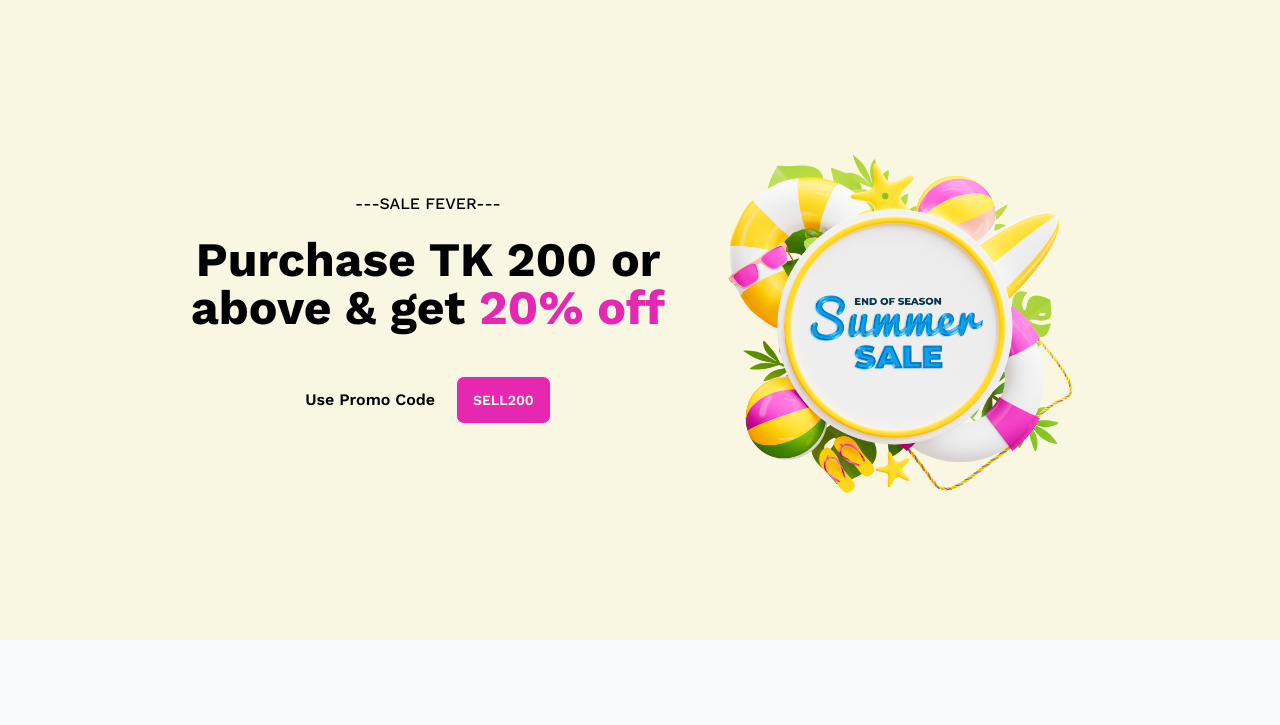
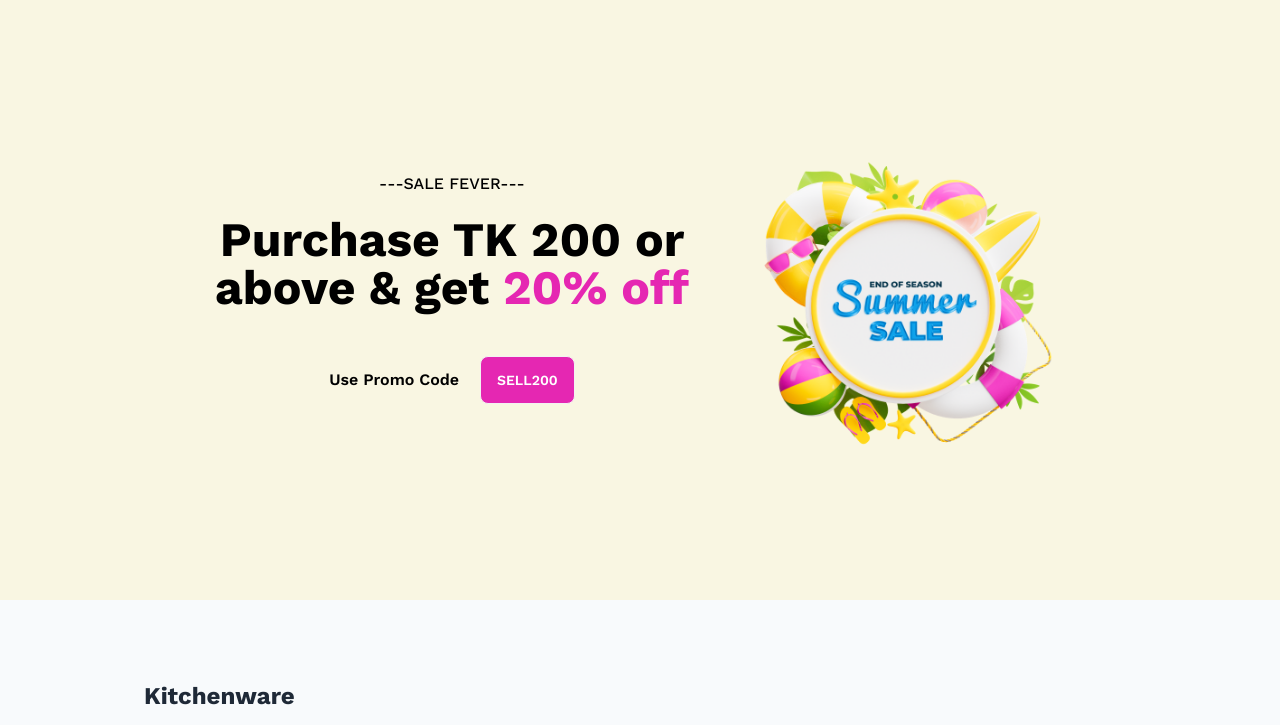
Before and after one commit to surovishimu/Kitchen-ware, a plain HTML site: page index.html in a window 1280 px wide. Shown: the top 725 px of the page. Drawn offline with nearby package versions, Linux system fonts and the light colour scheme.

Commit message:
fix the scroll bar

```diff
--- a/index.html
+++ b/index.html
@@ -26,9 +26,9 @@
 <body class="font-work-sans">
     <header>
         <!-- banner part start -->
-        <div class="hero  bg-base-200 bg-[#F9F6E2] min-h-[calc(100vh-20vh)]">
-            <div class="hero-content flex-col gap-10 lg:flex-row-reverse flex-1 ">
-                <img src="./images/Summer 1.png" class="max-w-sm rounded-lg  " />
+        <div class="hero  bg-[#F9F6E2] min-h-[calc(100vh-25vh)]">
+            <div class="hero-content flex-col gap-14 lg:flex-row-reverse flex-1 ">
+                <img src="./images/Summer 1.png" class="max-w-xs rounded-lg  " />
                 <div class="flex-1 text-center  ">
                     <p class="text-black mb-5">---SALE FEVER---</p>
                     <h1 class="text-5xl font-bold text-black mb-5 ">Purchase TK 200 or <br> above & get <span
@@ -44,7 +44,7 @@
         <!-- banner part end -->
     </header>
     <main class="bg-slate-50">
-        <section class="flex lg:flex-row md:flex-col flex-col gap-6  mx-auto pt-20 xl:px-36 lg:px-24 md:px-16 px-12 ">
+        <section class="flex lg:flex-row md:flex-col flex-col gap-6  mx-auto pt-20 xl:px-36 lg:px-24 md:px-10 px-12 ">
 
             <div class="flex-1">
                 <!-- Kitchenware start -->
```
